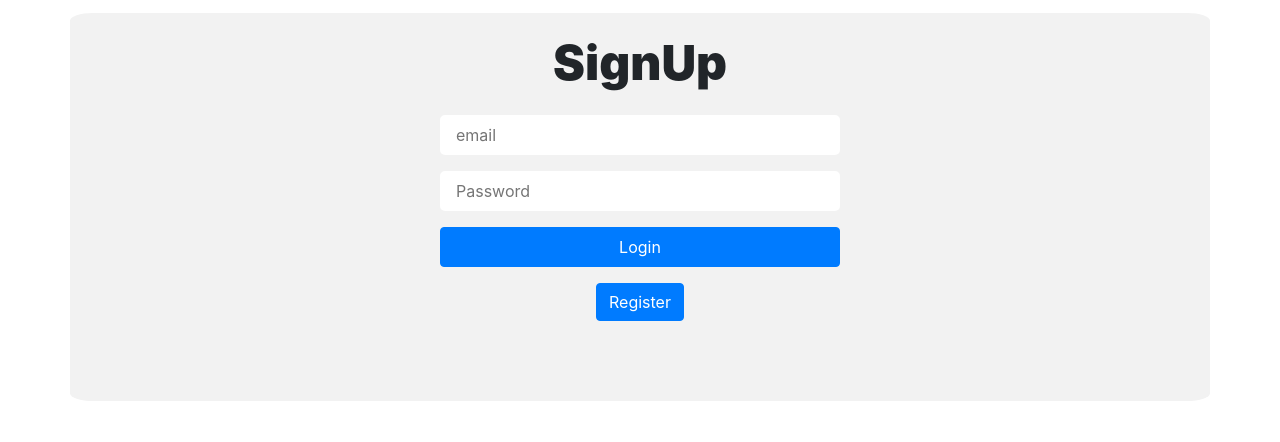
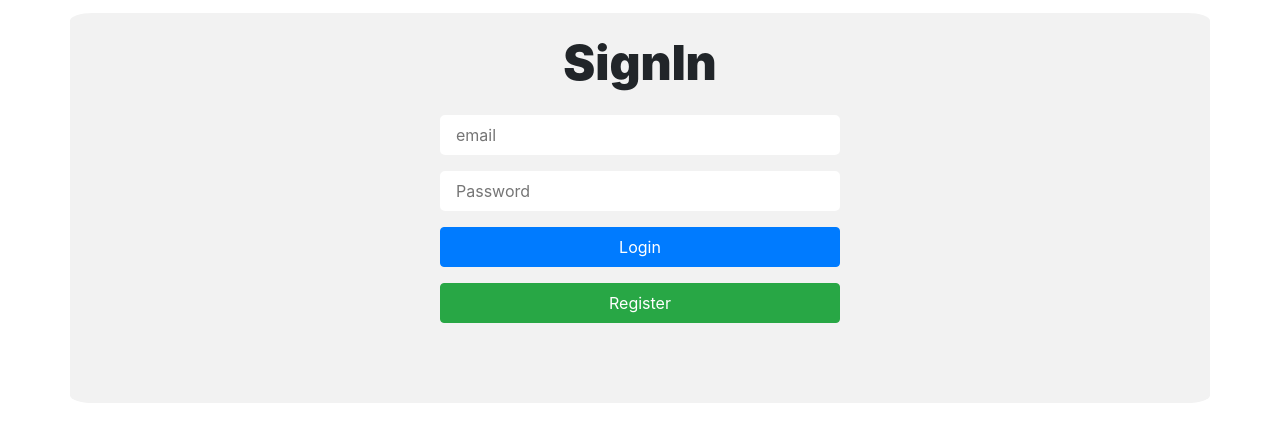
Before and after one commit to NAVEEN326327/PrevoiceProject, a React (Create React App) app in the folder client/: page / in a window 1280 px wide. Shown: the top 442 px of the page. Built offline with nearby package versions, Linux system fonts and the light colour scheme; no server answers.

Commit message:
SignUP/SignIn Done

```diff
--- a/client/src/App.js
+++ b/client/src/App.js
@@ -36,19 +36,19 @@ class App extends Component {
   render() {
     return (
       <div className="App">
-        <Router>
+        {this.state.user ?
+        (<Home/>) :
+         (<Router>
           <div className="App">
             <Switch>
 
               <Route exact path="/" component={Login} />
-              <Route path="/SignUp" component={SignUp} />
+              <Route path="/signUp" component={SignUp} />
             </Switch>
 
           </div>
 
-        </Router>
-
-        {/* {this.state.user ? (<Home/>) : (<Login/>)} */}
+        </Router>)}
       </div>
     );
   }
--- a/client/src/Home.js
+++ b/client/src/Home.js
@@ -9,18 +9,19 @@ class Home extends Component {
     constructor(props){
         super(props);
         this.state={
-
+          email: "",
+          password: ""
         }
     }
 
-    logout() {
-        fire.auth().signOut();
-    }
+    // logout() {
+    //     fire.auth().signOut();
+    // }
         render() {
             return(
                 <div>
                  <h1>Home page</h1>
-                 <button onClick={this.logout}> Logout</button>
+                 {/* <button onClick={this.logout}> Logout</button> */}
                 </div>
             )
         }
--- a/client/src/Login.js
+++ b/client/src/Login.js
@@ -119,8 +119,8 @@ class Login extends Component {
         return (
             <div className="container">
                 {console.log(this.state.users)}
-                <div className="form-group size1">SignUp</div>
-                <form className="form" onSubmit={this.signup}>
+                <div className="form-group size1">SignIn</div>
+                <form className="form" onSubmit={this.login}>
                     <div className="form-group">
 
                         <input
@@ -164,7 +164,8 @@ class Login extends Component {
 
                 <div className="form-group">
                 <Link to="/signUp">
-                <button  className="btn btn-primary">Register</button>
+                <input type="submit" value="Register" className="btn btn-success" />
+
 
                 </Link>
 
--- a/client/src/SignUp.js
+++ b/client/src/SignUp.js
@@ -2,7 +2,7 @@ import React, { Component } from "react";
 import fire from "./config/fire";
 import './SignUp.css';
 import "bootstrap/dist/css/bootstrap.min.css";
-
+import { Link } from 'react-router-dom';
 
 
 class SignUp extends Component {
@@ -212,7 +212,7 @@ class SignUp extends Component {
                 })
 
                 this.setState({
-                    lastError: "Submitted!"
+                    lastError: "Created!"
                 })
 
 
@@ -372,10 +372,19 @@ class SignUp extends Component {
 
                         {/* <button onClick={this.login}>Login</button> */}
                         <input type="submit" value="Submit" className="btn btn-primary" />
+
+
                     </div>
                     <span className="msg1" >{this.state.lastError}</span>
 
                 </form>
+
+                <div className="form-group">
+                <Link to ="/">
+                        <input type="submit" value="SignIn" className="btn btn-success" />
+
+                        </Link>
+                </div>
             </div>
         )
     }
```
